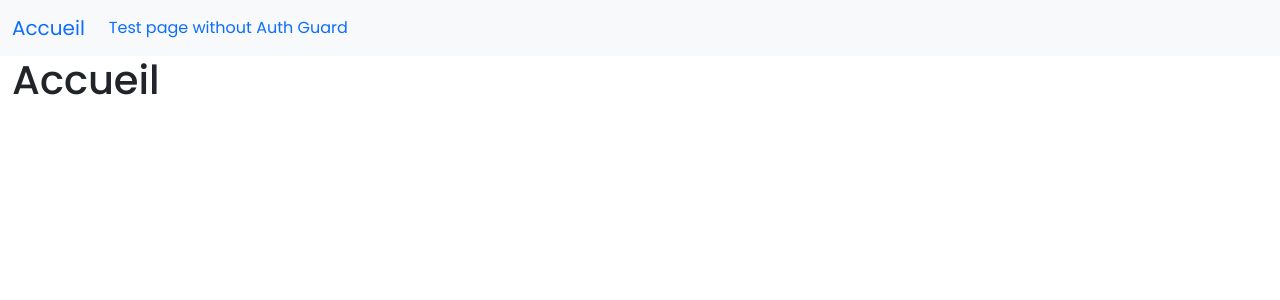
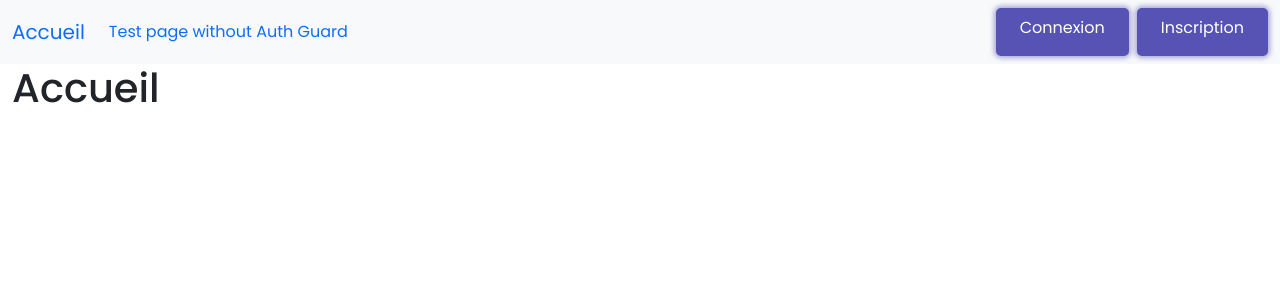
Before and after one commit to BLOG-HITEMA/frontend, a Vue app: page / in a window 1280 px wide. Shown: the top 300 px of the page. Built offline with nearby package versions, Linux system fonts and the light colour scheme.

Commit message:
Création des buttons login / register dans le Header

```diff
--- a/src/components/Header.vue
+++ b/src/components/Header.vue
@@ -20,7 +20,26 @@ const {auth, disconnect} = useAuthService();
                 <RouterLink class="nav-link" data-test-profil='loick' :to="`/user/${auth.id}`">{{auth.name}}</RouterLink>
             </li>
         </ul>
+
+        <RouterLink v-if="!auth" class="me-2 buttonLien" to="/login">Connexion</RouterLink>
+        <RouterLink v-if="!auth" class=" buttonLien" to="/register">Inscription</RouterLink>
+
         <Button v-if="auth" :classSup="'ms-auto'" :text="'Déconnexion'" :click="disconnect"/>
     </div>
 </nav>
 </template>
+
+<style scoped>
+.buttonLien{
+    transition: all 0.15s ease-in-out;
+    background-color: rgba(var(--blue-color));
+    box-shadow: 0px 0px 5px 2px rgba(var(--blue-color), 0.5);
+    border: none;
+    height: 48px;
+    padding: 8px 24px;
+    border-radius: 5px;
+    color: rgba(var(--white-color));
+    text-decoration: none;
+}
+
+</style>
```
